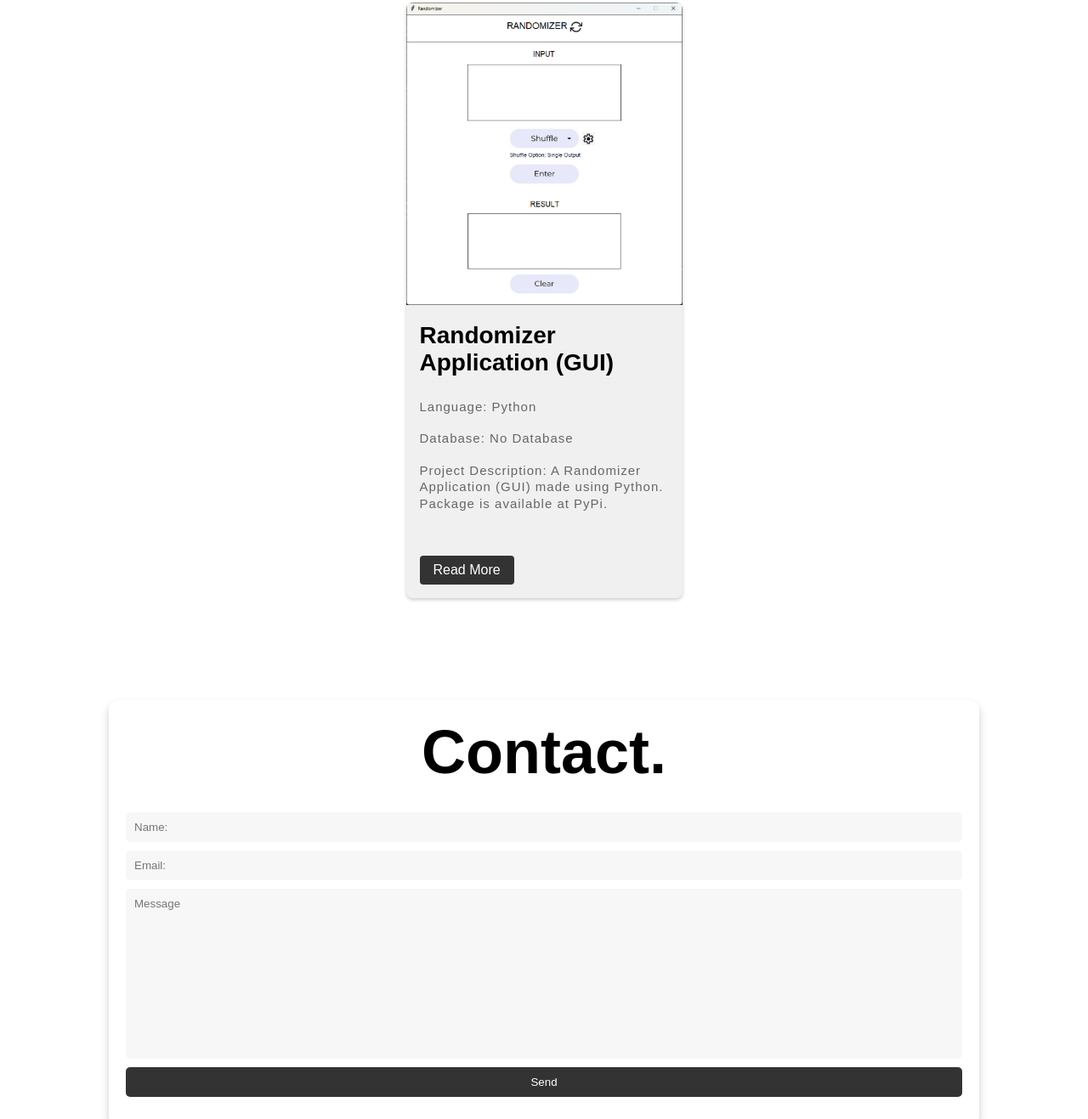
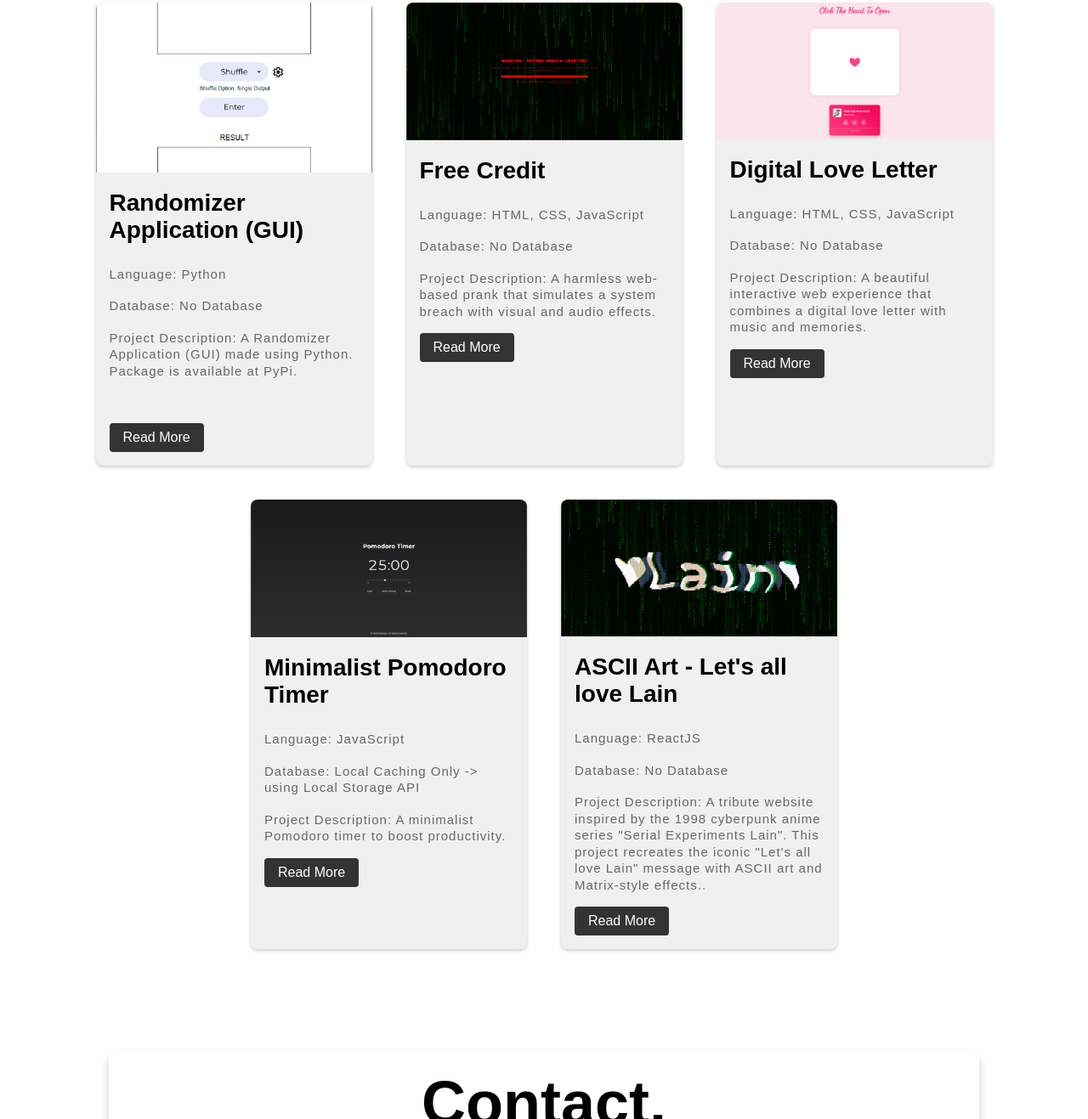
Before and after one commit to NBlancs/Website-Portfolio, a plain HTML site: page index.html in a window 1280 px wide. Shown: the part 3320-4637 px from the top of the page at 85% size. Drawn offline with nearby package versions, Linux system fonts and the light colour scheme; files whose address does not match are found by name.

Commit message:
update: added new project cards

```diff
--- a/index.html
+++ b/index.html
@@ -192,7 +192,7 @@
             </div>
 
             <div class="card">
-                <img src="../projectimgs/new_randomizer.png" alt="placeholder">
+                <img src="../projectimgs/new_randomizer.png" alt="placeholder" style="height: 200px; object-fit: cover;">
                 <div class="card-content">
                     <h3>Randomizer Application (GUI)</h3>
                     <br>
@@ -204,6 +204,60 @@
                     <br>
                     <br>
                     <a href="https://github.com/NBlancs/randomizer_nblancs" target="_blank" class = "btn">Read More</a>
+                </div>
+            </div>
+
+            <div class="card">
+                <img src="../projectimgs/free-credit.png" alt="Free Credit">
+                <div class="card-content">
+                    <h3>Free Credit</h3>
+                    <br>
+                    <p>Language: HTML, CSS, JavaScript</p>
+                    <br>
+                    <p>Database: No Database</p>
+                    <br>
+                    <p>Project Description: A harmless web-based prank that simulates a system breach with visual and audio effects.</p>
+                    <a href="https://github.com/NBlancs/free-credit" target="_blank" class="btn">Read More</a>
+                </div>
+            </div>
+            <div class="card">
+                <img src="../projectimgs/love-letter.png" alt="Digital Love Letter">
+                <div class="card-content">
+                    <h3>Digital Love Letter</h3>
+                    <br>
+                    <p>Language: HTML, CSS, JavaScript</p>
+                    <br>
+                    <p>Database: No Database</p>
+                    <br>
+                    <p>Project Description: A beautiful interactive web experience that combines a digital love letter with music and memories.</p>
+                    <a href="https://github.com/NBlancs/digital-love-letter" target="_blank" class="btn">Read More</a>
+                </div>
+            </div>
+            <div class="card">
+                <img src="../projectimgs/pomodoro-timer.png" alt="Minimalist Pomodoro Timer">
+
+                <div class="card-content">
+                    <h3>Minimalist Pomodoro Timer</h3>
+                    <br>
+                    <p>Language: JavaScript</p>
+                    <br>
+                    <p>Database: Local Caching Only -> using Local Storage API</p>
+                    <br>
+                    <p>Project Description: A minimalist Pomodoro timer to boost productivity.</p>
+                    <a href="https://github.com/NBlancs/minimalist-pomodoro-timer" target="_blank" class="btn">Read More</a>
+                </div>
+            </div>
+            <div class="card">
+                <img src="../projectimgs/ascii art.png" alt="ASCII Art - Let's all love Lain">
+                <div class="card-content">
+                    <h3>ASCII Art - Let's all love Lain</h3>
+                    <br>
+                    <p>Language: ReactJS</p>
+                    <br>
+                    <p>Database: No Database</p>
+                    <br>
+                    <p>Project Description: A tribute website inspired by the 1998 cyberpunk anime series "Serial Experiments Lain". This project recreates the iconic "Let's all love Lain" message with ASCII art and Matrix-style effects..</p>
+                    <a href="https://github.com/NBlancs/let-s-all-love-lain-reactjs" target="_blank" class="btn">Read More</a>
                 </div>
             </div>
 
```
Also changed, not shown: html/works.html (+54 -0 lines), projectimgs/ascii art.png (added), projectimgs/free-credit.png (added), projectimgs/love-letter.png (added), projectimgs/pomodoro-timer.png (added).
